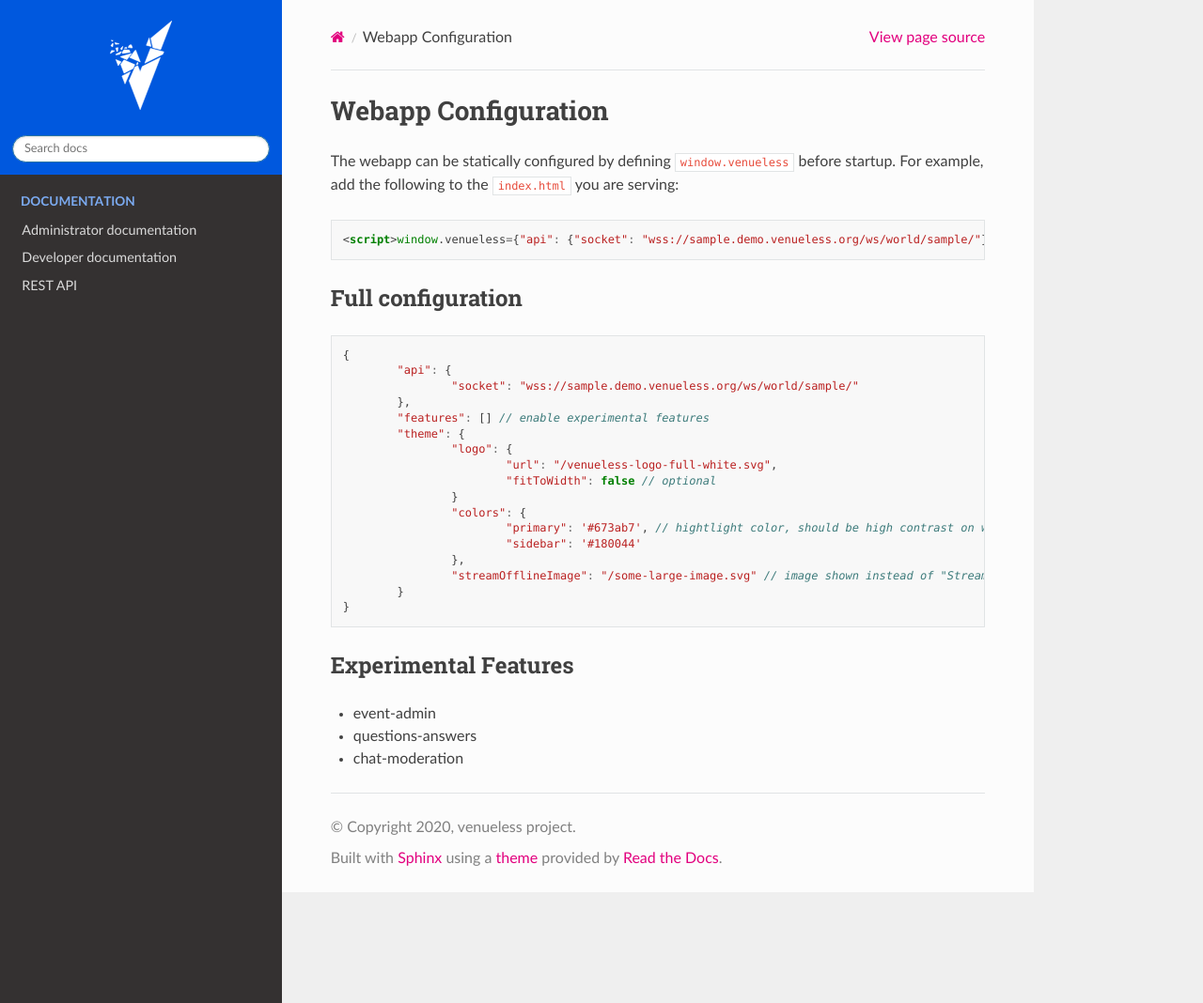
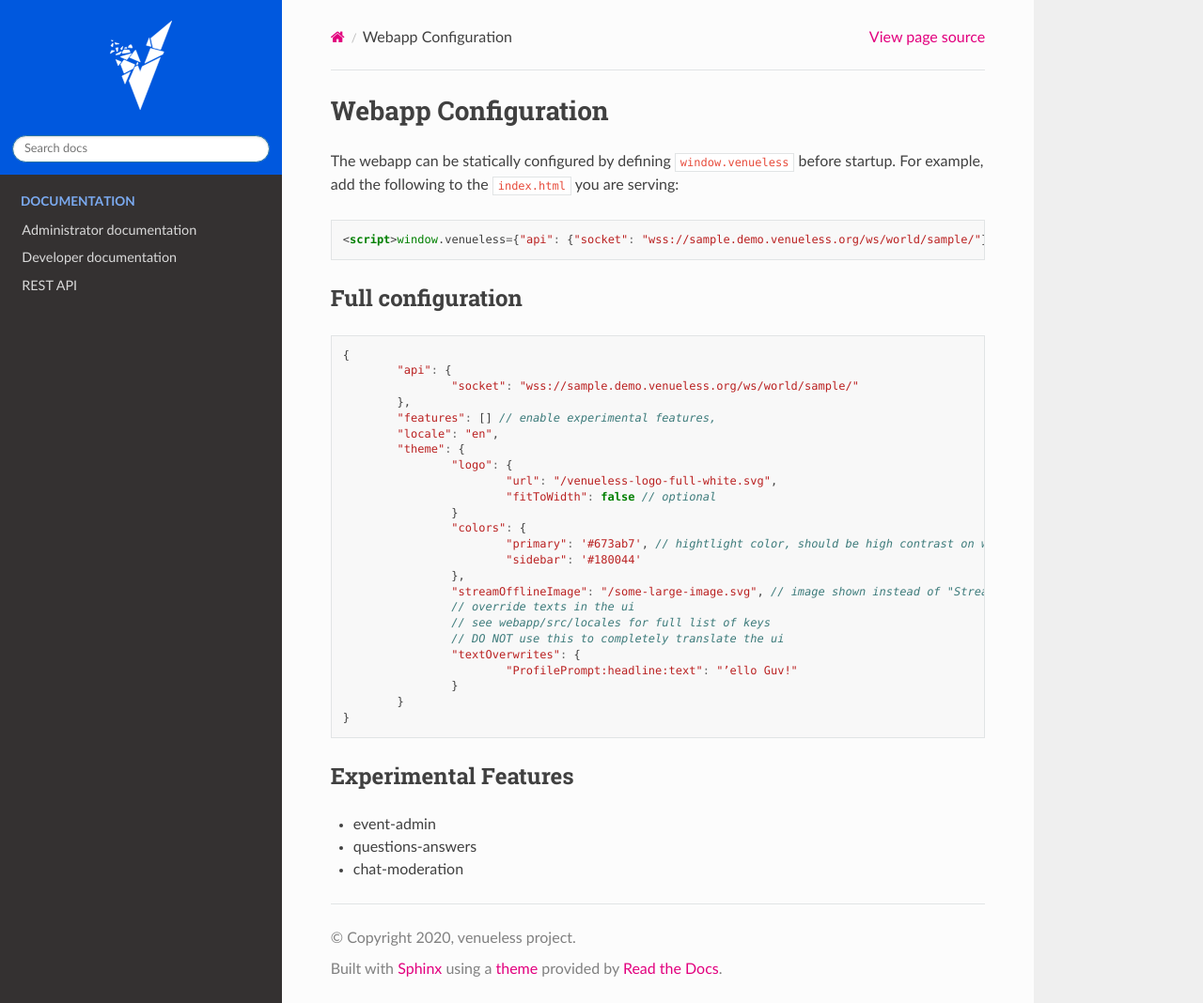
Before and after one commit to fossasia/eventyay-video, a Sphinx documentation site: the page built from docs/admin/webapp-config.rst, in a window 1280 px wide and 1068 px high. Shown: the whole window at 94% size. Built offline with Sphinx 7.4.7 and the Read the Docs theme 2.0.0, drawn with Linux system fonts in a browser that asks for light colours.

Commit message:
[webapp] add locale string config overwrites

```diff
--- a/docs/admin/webapp-config.rst
+++ b/docs/admin/webapp-config.rst
@@ -17,7 +17,8 @@ Full configuration
 		"api": {
 			"socket": "wss://sample.demo.venueless.org/ws/world/sample/"
 		},
-		"features": [] // enable experimental features
+		"features": [] // enable experimental features,
+		"locale": "en",
 		"theme": {
 			"logo": {
 				"url": "/venueless-logo-full-white.svg",
@@ -27,7 +28,13 @@ Full configuration
 				"primary": '#673ab7', // hightlight color, should be high contrast on white background
 				"sidebar": '#180044'
 			},
-			"streamOfflineImage": "/some-large-image.svg" // image shown instead of "Stream offline"
+			"streamOfflineImage": "/some-large-image.svg", // image shown instead of "Stream offline"
+			// override texts in the ui
+			// see webapp/src/locales for full list of keys
+			// DO NOT use this to completely translate the ui
+			"textOverwrites": {
+				"ProfilePrompt:headline:text": "’ello Guv!"
+			}
 		}
 	}
 
```
Also changed, not shown: 1 other file.
